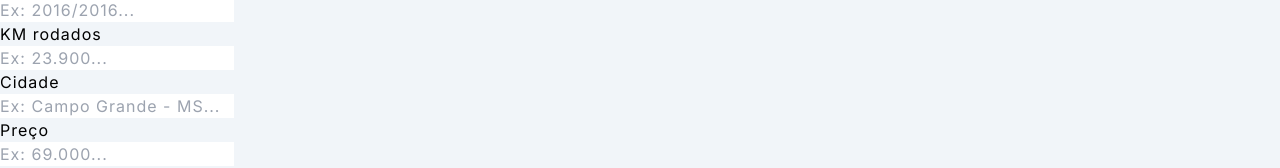
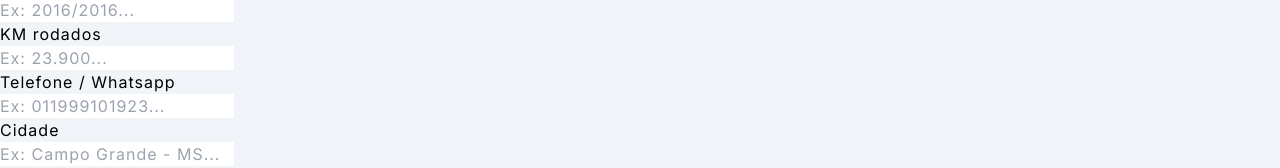
Before and after one commit to Wisleey/Leo_Automoveis, a React (Vite) app: page /dashboard/new in a window 1280 px wide. Shown: the part 429-597 px from the top of the page. Built offline with nearby package versions, Linux system fonts and the light colour scheme; no server answers; sample sign-in values are in the browser's storage.

Commit message:
Primeiro commit

```diff
--- a/src/pages/dashbord/new/index.tsx
+++ b/src/pages/dashbord/new/index.tsx
@@ -243,7 +243,16 @@ export function New() {
 
 
           <div className="flex w-full mb-3 flex-row items-center gap-4">
-
+            <div className="w-full">
+              <p className="mb-2 font-medium">Telefone / Whatsapp</p>
+              <Input
+                type="text"
+                register={register}
+                name="whatsapp"
+                error={errors.whatsapp?.message}
+                placeholder="Ex: 011999101923..."
+              />
+            </div>
 
             <div className="w-full">
               <p className="mb-2 font-medium">Cidade</p>
```
